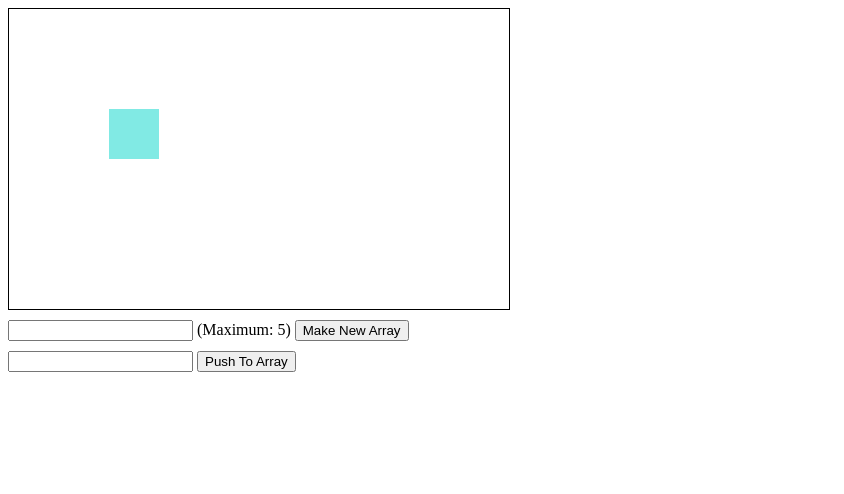
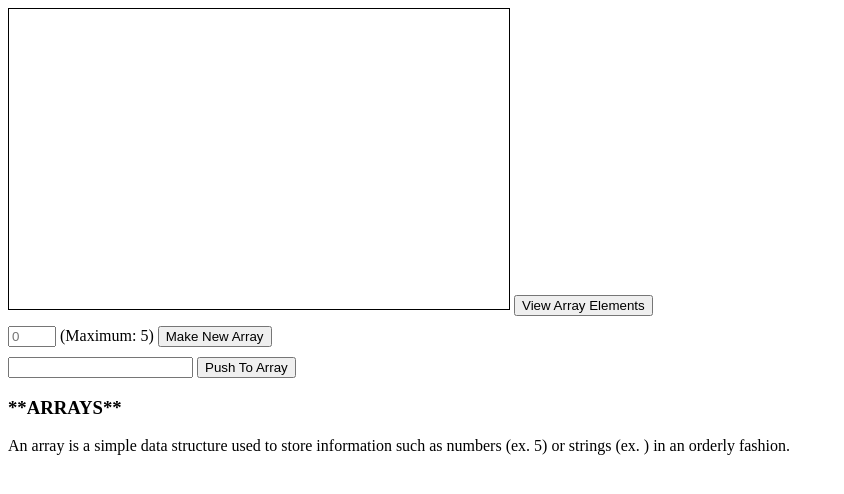
Before and after one commit to heatherbooker/canvasExploration2, a plain HTML site: page index.html in a window 1280 px wide. Both pictures are taken after a click on the button "Push To Array". Shown: the whole page, without its empty margins (0-844 px from the left). Drawn offline with Linux system fonts and the light colour scheme.

Commit message:
short array description, ability to view array elements

```diff
--- a/index.html
+++ b/index.html
@@ -6,15 +6,19 @@
 	<body>
 		<canvas id="mycanvas" width="500" height="300" style="border:1px solid black">
 		</canvas>
+		<button onclick="viewArray()">View Array Elements</button>
 		<div id="buttons">
-		<input type="number" max="5" id="NUMBER"> (Maximum: 5)
+		<input type="number" max="5" min="0" placeholder="0" id="NUMBER"> (Maximum: 5)
 		<button id="makeNewArray" onclick="makesArray.makeArray()">Make New Array</button>
 	</div>
 	<div id="toArray">
 		<input type="text" id="textInArray">
 		<button onclick="displaysText.pushToArray()">Push To Array</button>
+	</div>
+		<h3>**ARRAYS**</h3>
+			<p> An array is a simple data structure used to store information such as numbers (ex. 5) or strings (ex. ) in an orderly fashion.
+		</p>
 	</body>
-
 	<script type="text/javascript" src="script.js"></script>
 
 	<style>
--- a/script.js
+++ b/script.js
@@ -1,6 +1,8 @@
 var canvas = document.getElementById('mycanvas'),
     context = canvas.getContext('2d');
 
+var isArray = false;
+var yourArray = [];
 
 var makesArray = {
 
@@ -37,6 +39,8 @@ var makesArray = {
     makeArray: function() {
         var numberOfElements = document.getElementById("NUMBER").value;
         makesArray.modelArray(numberOfElements);
+        isArray = true;
+        console.log(isArray);
     },
 };
 
@@ -48,28 +52,45 @@ var displaysText = {
         context.fillText(text, x, 130);
     },
     pushToArray: function() {
+        if (isArray) {
             if (positionToPushTo < 5) {
                 var textToPush = document.getElementById("textInArray").value;
                 if (positionToPushTo === 0) {
                     makesArray.drawBox(100);
                     displaysText.write(textToPush, 120);
+                    yourArray.push(textToPush);
                 } else if (positionToPushTo === 1) {
                     makesArray.drawBox(160);
                     displaysText.write(textToPush, 180);
+                    yourArray.push(textToPush);
                 } else if (positionToPushTo === 2) {
                     makesArray.drawBox(220);
                     displaysText.write(textToPush, 240);
+                    yourArray.push(textToPush);
                 } else if (positionToPushTo === 3) {
                     makesArray.drawBox(280);
                     displaysText.write(textToPush, 300);
+                    yourArray.push(textToPush);
                 } else if (positionToPushTo === 4) {
                     makesArray.drawBox(340);
                     displaysText.write(textToPush, 360);
+                    yourArray.push(textToPush);
                 };
                 positionToPushTo++;
-            console.log(positionToPushTo);
+                console.log(yourArray);
             } else {
                 alert('Sorry, this program is only equipped to handle arrays with up to 5 elements.');
             };
+        } else {
+            alert('No array to push to!');
+        };
     },
 }
+
+function viewArray() {
+    if (isArray) {
+        alert('Your array consists of the following elements: ' + yourArray);
+    } else {
+        alert('No array to view!');
+    };
+}
```
Lines whose indentation alone changed are shown as unchanged.
